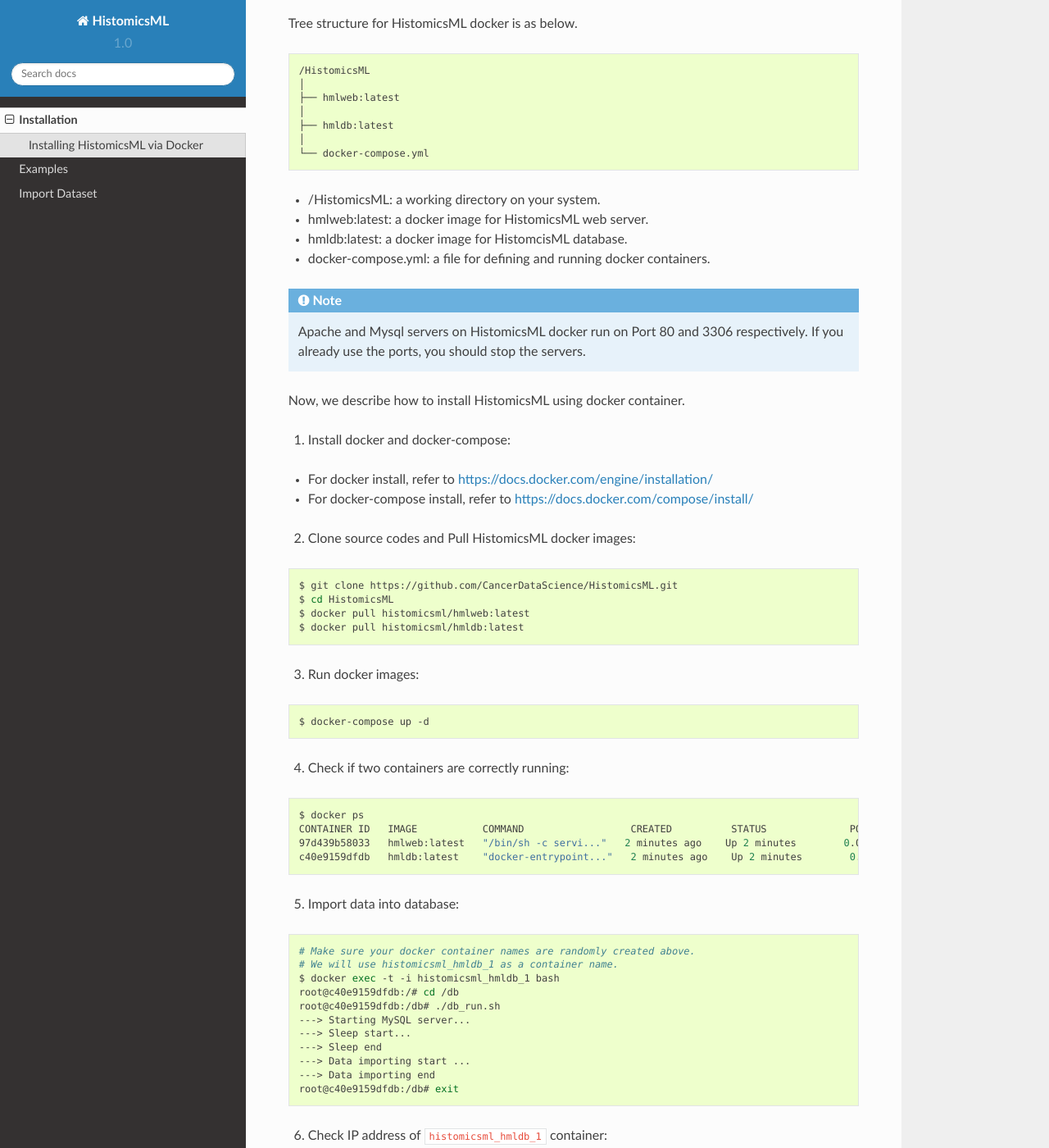
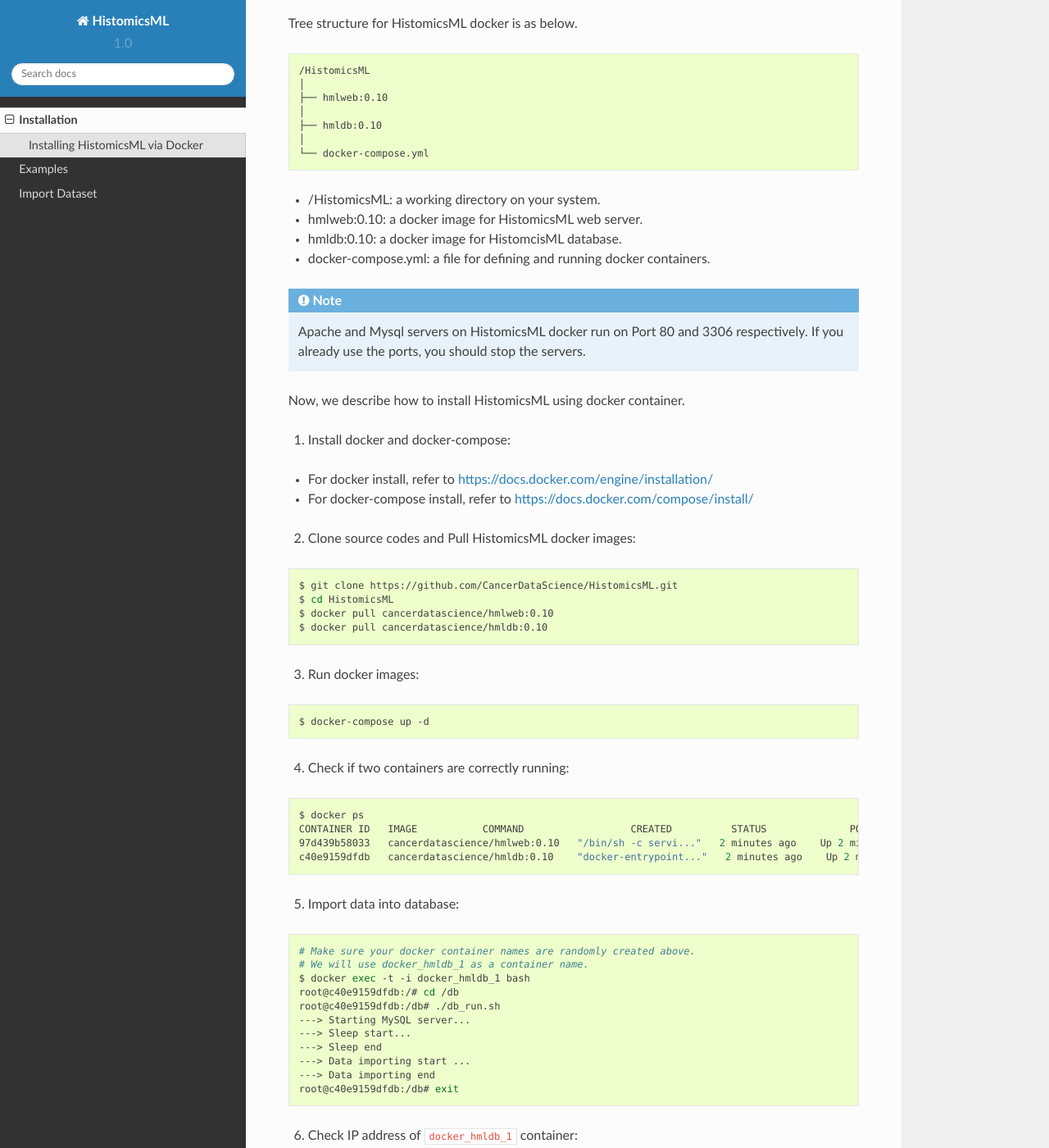
Before and after one commit to PathologyDataScience/HistomicsML, a Sphinx documentation site: the page built from docs/installation.rst, in a window 1280 px wide and 1400 px high, scrolled down 319 px. Shown: the whole window at 82% size. Built offline with Sphinx 7.4.7 and the Read the Docs theme 2.0.0, drawn with Linux system fonts in a browser that asks for light colours; some of the changed text lies outside the part shown.

Commit message:
Modified description  for new docker repo.

```diff
--- a/docs/installation.rst
+++ b/docs/installation.rst
@@ -19,15 +19,15 @@
 
   /HistomicsML
   │
-  ├── hmlweb:latest
+  ├── hmlweb:0.10
   │
-  ├── hmldb:latest
+  ├── hmldb:0.10
   │
   └── docker-compose.yml
 
 * /HistomicsML: a working directory on your system.
-* hmlweb:latest: a docker image for HistomicsML web server.
-* hmldb:latest: a docker image for HistomcisML database.
+* hmlweb:0.10: a docker image for HistomicsML web server.
+* hmldb:0.10: a docker image for HistomcisML database.
 * docker-compose.yml: a file for defining and running docker containers.
 
 
@@ -47,8 +47,8 @@
 
   $ git clone https://github.com/CancerDataScience/HistomicsML.git
   $ cd HistomicsML
-  $ docker pull histomicsml/hmlweb:latest
-  $ docker pull histomicsml/hmldb:latest
+  $ docker pull cancerdatascience/hmlweb:0.10
+  $ docker pull cancerdatascience/hmldb:0.10
 
 3. Run docker images:
 
@@ -62,16 +62,16 @@
 
   $ docker ps
   CONTAINER ID   IMAGE           COMMAND                  CREATED          STATUS              PORTS                                          NAMES
-  97d439b58033   hmlweb:latest   "/bin/sh -c servi..."   2 minutes ago    Up 2 minutes        0.0.0.0:80->80/tcp, 0.0.0.0:20000->20000/tcp   histomicsml_hmlweb_1
-  c40e9159dfdb   hmldb:latest    "docker-entrypoint..."   2 minutes ago    Up 2 minutes        0.0.0.0:3306->3306/tcp                         histomicsml_hmldb_1
+  97d439b58033   cancerdatascience/hmlweb:0.10   "/bin/sh -c servi..."   2 minutes ago    Up 2 minutes        0.0.0.0:80->80/tcp, 0.0.0.0:20000->20000/tcp   docker_hmlweb_1
+  c40e9159dfdb   cancerdatascience/hmldb:0.10    "docker-entrypoint..."   2 minutes ago    Up 2 minutes        0.0.0.0:3306->3306/tcp                         docker_hmldb_1
 
 5. Import data into database:
 
 .. code-block:: bash
 
   # Make sure your docker container names are randomly created above.
-  # We will use histomicsml_hmldb_1 as a container name.
-  $ docker exec -t -i histomicsml_hmldb_1 bash
+  # We will use docker_hmldb_1 as a container name.
+  $ docker exec -t -i docker_hmldb_1 bash
   root@c40e9159dfdb:/# cd /db
   root@c40e9159dfdb:/db# ./db_run.sh
   ---> Starting MySQL server...
@@ -81,20 +81,20 @@
   ---> Data importing end
   root@c40e9159dfdb:/db# exit
 
-6. Check IP address of ``histomicsml_hmldb_1`` container:
+6. Check IP address of ``docker_hmldb_1`` container:
 
 .. code-block:: bash
 
- $ docker inspect histomicsml_hmldb_1 | grep IPAddress
+ $ docker inspect docker_hmldb_1 | grep IPAddress
  SecondaryIPAddresses": null,
           "IPAddress": "",
           "IPAddress": "192.80.0.1",
 
-7. Modify IP address in ``account.php`` on ``histomicsml_hmlweb_1`` container:
+7. Modify IP address in ``account.php`` on ``docker_hmlweb_1`` container:
 
 .. code-block:: bash
 
- $ docker exec -t -i histomicsml_hmlweb_1 bash
+ $ docker exec -t -i docker_hmlweb_1 bash
  root@97d439b58033:/# cd /var/www/html/HistomicsML/db
  root@97d439b58033:/# cd /var/www/html/HistomicsML/db
  root@97d439b58033:/var/www/html/HistomicsML/db# vi account.php
```
